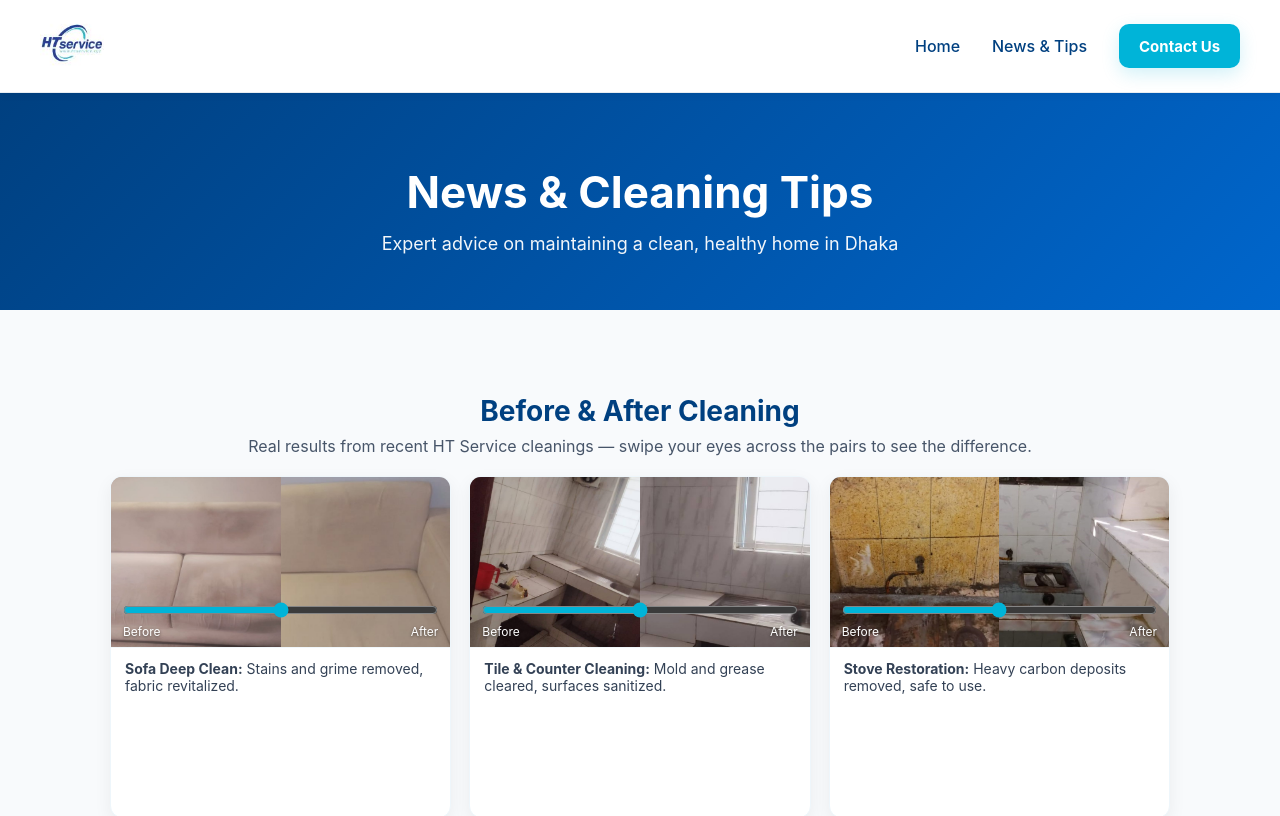
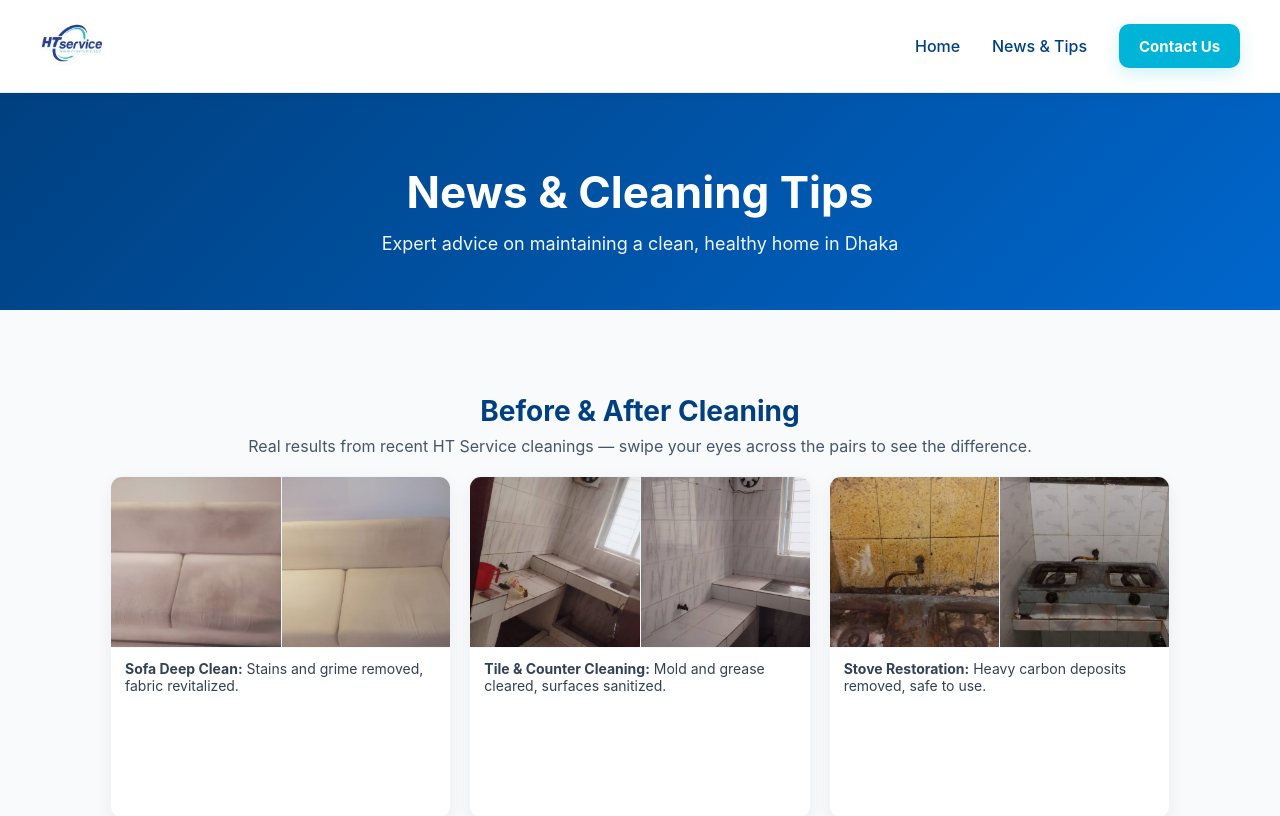
Before and after one commit to RetroRabiul/HTService, a Next.js app: page /news in a window 1280 px wide. Shown: the top 816 px of the page. Built offline with nearby package versions, Linux system fonts and the light colour scheme.

Commit message:
Remove sliders; restore static before/after pairs

```diff
--- a/pages/news.js
+++ b/pages/news.js
@@ -1,6 +1,5 @@
 import Navigation from '../components/Navigation';
 import Image from 'next/image';
-import { useState } from 'react';
 import styles from '../styles/News.module.css';
 
 export default function News() {
@@ -160,36 +159,7 @@ Remember: Prevention through cleanliness is always more effective and less expen
     }
   ];
 
-  function BeforeAfter({ beforeSrc, afterSrc, alt }) {
-    const [split, setSplit] = useState(50);
-
-    return (
-      <div className={styles.beforeAfterContainer}>
-        <div className={styles.splitAfter}>
-          <Image src={afterSrc} alt={alt + ' after'} fill style={{ objectFit: 'cover' }} />
-        </div>
-
-        <div className={styles.splitBefore} style={{ width: `${split}%` }}>
-          <Image src={beforeSrc} alt={alt + ' before'} fill style={{ objectFit: 'cover' }} />
-        </div>
-
-        <div className={styles.splitControls}>
-          <input
-            type="range"
-            min="0"
-            max="100"
-            value={split}
-            onChange={(e) => setSplit(e.target.value)}
-            aria-label="Before/after slider"
-          />
-          <div className={styles.splitLabels}>
-            <span>Before</span>
-            <span>After</span>
-          </div>
-        </div>
-      </div>
-    );
-  }
+  // Static before/after pairs will be rendered inline in the JSX below.
 
   return (
     <>
@@ -209,7 +179,14 @@ Remember: Prevention through cleanliness is always more effective and less expen
           <div className={styles.beforeAfterGrid}>
             <div className={styles.beforeAfterCard}>
               <div className={styles.beforeAfterImageWrap}>
-                <BeforeAfter beforeSrc="/info/sofa_before.png" afterSrc="/info/sofa_after.png" alt="Sofa" />
+                <div className={styles.pairImages}>
+                  <div className={styles.pairImgWrap}>
+                    <Image src="/info/sofa_before.png" alt="Sofa before" fill style={{ objectFit: 'cover' }} />
+                  </div>
+                  <div className={styles.pairImgWrap}>
+                    <Image src="/info/sofa_after.png" alt="Sofa after" fill style={{ objectFit: 'cover' }} />
+                  </div>
+                </div>
               </div>
               <div className={styles.beforeAfterCaption}>
                 <strong>Sofa Deep Clean:</strong> Stains and grime removed, fabric revitalized.
@@ -218,7 +195,14 @@ Remember: Prevention through cleanliness is always more effective and less expen
 
             <div className={styles.beforeAfterCard}>
               <div className={styles.beforeAfterImageWrap}>
-                <BeforeAfter beforeSrc="/info/kitchen_before.png" afterSrc="/info/kitchen_after.png" alt="Kitchen" />
+                <div className={styles.pairImages}>
+                  <div className={styles.pairImgWrap}>
+                    <Image src="/info/kitchen_before.png" alt="Kitchen before" fill style={{ objectFit: 'cover' }} />
+                  </div>
+                  <div className={styles.pairImgWrap}>
+                    <Image src="/info/kitchen_after.png" alt="Kitchen after" fill style={{ objectFit: 'cover' }} />
+                  </div>
+                </div>
               </div>
               <div className={styles.beforeAfterCaption}>
                 <strong>Tile & Counter Cleaning:</strong> Mold and grease cleared, surfaces sanitized.
@@ -227,7 +211,14 @@ Remember: Prevention through cleanliness is always more effective and less expen
 
             <div className={styles.beforeAfterCard}>
               <div className={styles.beforeAfterImageWrap}>
-                <BeforeAfter beforeSrc="/info/stove_before.jpeg" afterSrc="/info/stove_after.jpeg" alt="Stove" />
+                <div className={styles.pairImages}>
+                  <div className={styles.pairImgWrap}>
+                    <Image src="/info/stove_before.jpeg" alt="Stove before" fill style={{ objectFit: 'cover' }} />
+                  </div>
+                  <div className={styles.pairImgWrap}>
+                    <Image src="/info/stove_after.jpeg" alt="Stove after" fill style={{ objectFit: 'cover' }} />
+                  </div>
+                </div>
               </div>
               <div className={styles.beforeAfterCaption}>
                 <strong>Stove Restoration:</strong> Heavy carbon deposits removed, safe to use.
--- a/styles/News.module.css
+++ b/styles/News.module.css
@@ -172,49 +172,21 @@
   height: 170px;
 }
 
-.beforeAfterContainer {
-  position: relative;
+.pairImages {
+  display: flex;
   width: 100%;
   height: 100%;
-  background: #f3f7fb;
 }
 
-.splitAfter,
-.splitBefore {
-  position: absolute;
-  top: 0;
-  left: 0;
+.pairImgWrap {
+  position: relative;
+  width: 50%;
   height: 100%;
-  width: 100%;
-}
-
-.splitBefore {
   overflow: hidden;
 }
 
-.splitControls {
-  position: absolute;
-  left: 12px;
-  right: 12px;
-  bottom: 8px;
-  display: flex;
-  flex-direction: column;
-  gap: 6px;
-  align-items: center;
-}
-
-.splitControls input[type="range"] {
-  width: 100%;
-  accent-color: #00B4D8;
-}
-
-.splitLabels {
-  display: flex;
-  justify-content: space-between;
-  width: 100%;
-  font-size: 12px;
-  color: #ffffff;
-  text-shadow: 0 1px 3px rgba(0,0,0,0.55);
+.pairImgWrap + .pairImgWrap {
+  border-left: 1px solid #eef6fb;
 }
 
 .beforeAfterCaption {
```
